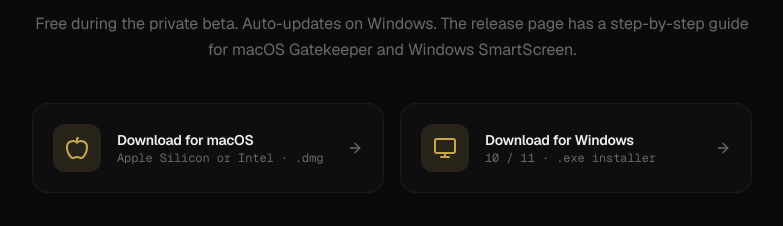
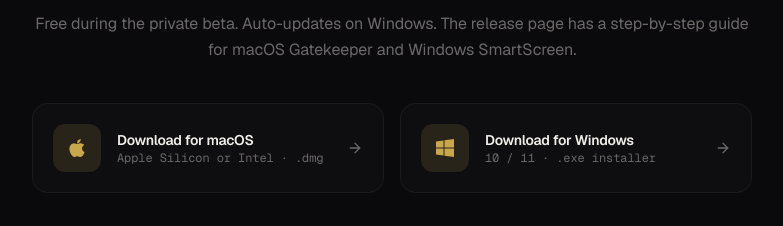
Before and after one commit to Falconinium/thirdmind-landingpage, a Next.js app: page / in a window 1280 px wide. Shown: the part 4220-4446 px from the top of the page, without its empty margins (248-1031 px from the left). Built offline with nearby package versions, Linux system fonts and the light colour scheme.

Commit message:
Replace generic lucide icons with real Apple and Windows brand marks

```diff
--- a/app/page.tsx
+++ b/app/page.tsx
@@ -10,13 +10,12 @@ import {
   Mail,
   Brain,
   ChevronDown,
-  Apple,
-  Monitor,
 } from 'lucide-react'
 import { ChannelPreview } from '@/components/ChannelPreview'
 import { DigestPreview } from '@/components/DigestPreview'
 import { SiteHeader } from '@/components/SiteHeader'
 import { Reveal } from '@/components/Reveal'
+import { AppleLogo, WindowsLogo } from '@/components/BrandIcons'
 import { LATEST_VERSION, releaseUrl, REPO_README } from '@/lib/release'
 
 export default function Page() {
@@ -507,13 +506,13 @@ function Download() {
 
         <div className="mt-10 grid grid-cols-1 gap-4 sm:grid-cols-2">
           <DownloadCard
-            icon={Apple}
+            icon={AppleLogo}
             os="macOS"
             note="Apple Silicon or Intel · .dmg"
             href={url}
           />
           <DownloadCard
-            icon={Monitor}
+            icon={WindowsLogo}
             os="Windows"
             note="10 / 11 · .exe installer"
             href={url}
--- /dev/null
+++ b/components/BrandIcons.tsx
@@ -0,0 +1,43 @@
+import type { CSSProperties } from 'react'
+
+type IconProps = {
+  className?: string
+  style?: CSSProperties
+}
+
+/**
+ * Apple wordmark logo. The standard mono silhouette — no leaf-with-stem
+ * shorthand like the lucide-react "Apple" icon, which doesn't read as the
+ * Apple brand. Path traced from the public Apple identity guidelines.
+ */
+export function AppleLogo({ className, style }: IconProps) {
+  return (
+    <svg
+      viewBox="0 0 24 24"
+      fill="currentColor"
+      className={className}
+      style={style}
+      aria-hidden
+    >
+      <path d="M17.05 20.28c-.98.95-2.05.8-3.08.35-1.09-.46-2.09-.48-3.24 0-1.44.62-2.2.44-3.06-.35C2.79 15.25 3.51 7.59 9.05 7.31c1.35.07 2.29.74 3.08.8 1.18-.24 2.31-.93 3.57-.84 1.51.12 2.65.72 3.4 1.8-3.12 1.87-2.38 5.98.48 7.13-.57 1.5-1.31 2.99-2.54 4.09zM12 7.25c-.15-2.23 1.66-4.07 3.74-4.25.29 2.58-2.34 4.5-3.74 4.25z" />
+    </svg>
+  )
+}
+
+/**
+ * Windows 11 four-pane logo (true brand mark). Replaces the generic
+ * lucide "Monitor" so each download CTA wears the real OS identity.
+ */
+export function WindowsLogo({ className, style }: IconProps) {
+  return (
+    <svg
+      viewBox="0 0 24 24"
+      fill="currentColor"
+      className={className}
+      style={style}
+      aria-hidden
+    >
+      <path d="M3 5.46 10.5 4.44v6.94H3V5.46Zm0 13.08v-5.92h7.5v6.94L3 18.54Zm8.5-7.16V4.31L21 3v8.38h-9.5Zm0 1.16H21V21l-9.5-1.31v-7.15Z" />
+    </svg>
+  )
+}
```
